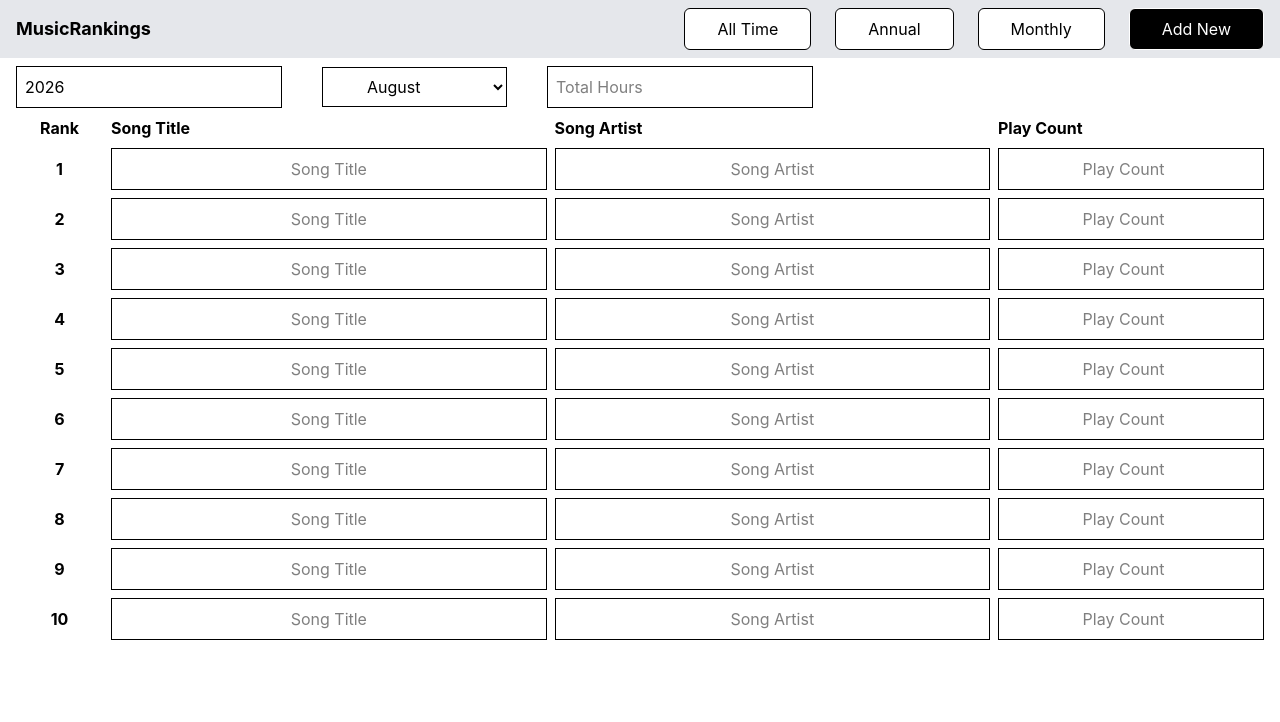
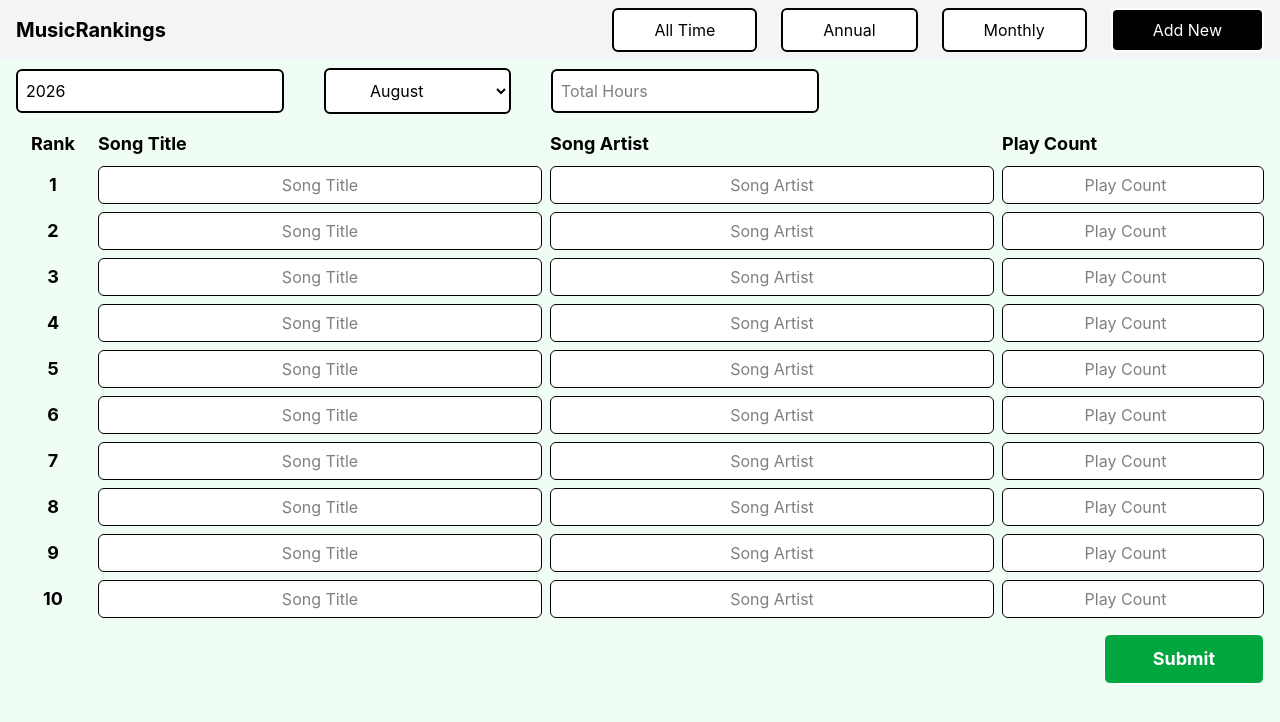
Before and after one commit to ravendr17/music-rankings, a React (Vite) app in the folder frontend/: page / in a window 1280 px wide. Shown: the top 722 px of the page. Built offline with nearby package versions, Linux system fonts and the light colour scheme.

Commit message:
ui improvements and add submit button

```diff
--- a/frontend/src/App.tsx
+++ b/frontend/src/App.tsx
@@ -6,7 +6,7 @@ export default function App() {
   const [view, setView] = useState('add-new');
 
   return (
-    <div className='flex flex-col h-screen'>
+    <div className='flex flex-col h-screen bg-green-50'>
       <Navbar view={view} setView={setView} />
       <div className='flex-1'>
         {view === 'all-time' && <h1>All-Time</h1>}
--- a/frontend/src/components/AddNewView.tsx
+++ b/frontend/src/components/AddNewView.tsx
@@ -46,12 +46,12 @@ export default function AddNewView() {
         <input
           type="number"
           placeholder="Year"
-          className="border p-2"
+          className="border-2 rounded-md p-2 bg-white"
           value={year}
           onChange={(e) => setYear(e.target.value)}
         />
         <select
-          className="border px-10 py-2"
+          className="border-2 rounded-md px-10 py-2.5 bg-white"
           value={month}
           onChange={(e) => setMonth(Number(e.target.value))}
         >
@@ -66,20 +66,27 @@ export default function AddNewView() {
         <input
           type="number"
           placeholder="Total Hours"
-          className="border p-2"
+          className="border-2 rounded-md p-2 bg-white"
           value={totalHours}
           onChange={(e) => setTotalHours(e.target.value)}
         />
       </div>
-      <div className="grid grid-cols-[1fr_5fr_5fr_1fr] gap-2 items-center px-4">
-        <span className="font-bold text-center">Rank</span>
-        <span className="font-bold">Song Title</span>
-        <span className="font-bold">Song Artist</span>
-        <span className="font-bold">Play Count</span>
+      <div className="grid grid-cols-[1fr_6fr_6fr_1fr] gap-2 items-center px-4 py-2">
+        <span className="font-bold text-center text-lg">Rank</span>
+        <span className="font-bold text-lg">Song Title</span>
+        <span className="font-bold text-lg">Song Artist</span>
+        <span className="font-bold text-lg">Play Count</span>
         {songs.map((song) => (
           <SongInputRow key={song.id} song={song} updateSong={updateSong} />
         ))}
       </div>
+      <div className="flex justify-end px-4 py-2">
+        <button
+          className="border rounded-md px-12 py-2.5 bg-green-600 text-white font-bold text-lg
+            hover:bg-green-500 cursor-pointer"
+        >Submit
+        </button>
+      </div>
     </div>
   );
 }
--- a/frontend/src/components/Navbar.tsx
+++ b/frontend/src/components/Navbar.tsx
@@ -12,12 +12,12 @@ const views = [
 
 export default function Navbar({view, setView}: NavbarProps) {
   return (
-    <div className='flex px-4 py-2 justify-between items-center bg-gray-200'>
-      <span className="font-bold text-lg">MusicRankings</span>
+    <div className='flex px-4 py-2 justify-between items-center bg-gray-100'>
+      <span className="font-bold text-xl">MusicRankings</span>
         <div className="flex gap-6">
           {views.map(v => (
             <button
-              className={`border rounded-md px-8 py-2 cursor-pointer
+              className={`border-2 rounded-md px-10 py-2 cursor-pointer
                 ${view === v.id ? 'text-white bg-black': 'bg-white hover:bg-gray-200'}`}
               key={v.id}
               onClick={() => setView(v.id)}
--- a/frontend/src/components/SongInputRow.tsx
+++ b/frontend/src/components/SongInputRow.tsx
@@ -7,27 +7,27 @@ export default function SongInputRow({song, updateSong} : SongInputRowProps) {
   return (
     <>
       <span
-        className="font-bold text-center"
+        className="font-bold text-center text-lg"
       >{song.id}
       </span>
       <input
         type="text"
         placeholder="Song Title"
-        className="border p-2 text-center"
+        className="border rounded-md p-1.5 text-center bg-white"
         value={song.title}
         onChange={(e) => updateSong(song.id, 'title', e.target.value)}
       />
       <input
         type="text"
         placeholder="Song Artist"
-        className="border p-2 text-center"
+        className="border rounded-md p-1.5 text-center bg-white"
         value={song.artist}
         onChange={(e) => updateSong(song.id, 'artist', e.target.value)}
       />
       <input
       type="number"
         placeholder="Play Count"
-        className="border p-2 text-center"
+        className="border rounded-md p-1.5 text-center bg-white"
         value={song.playCount}
         onChange={(e) => updateSong(song.id, 'playCount', e.target.value)}
       />
```
